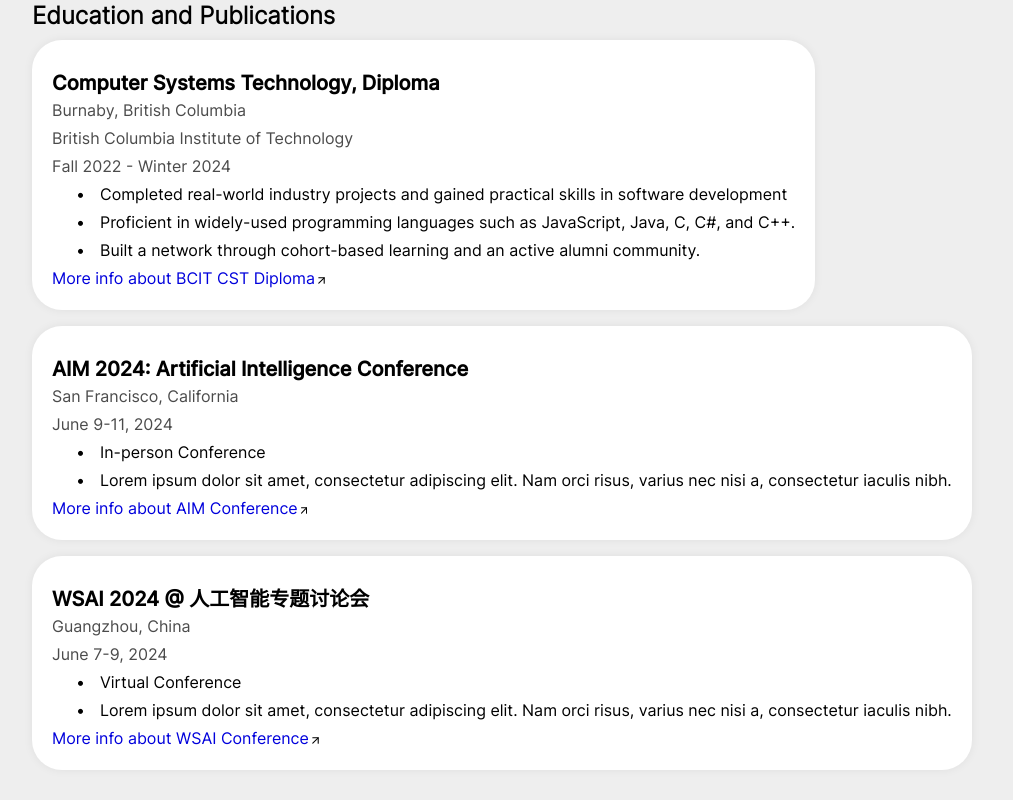
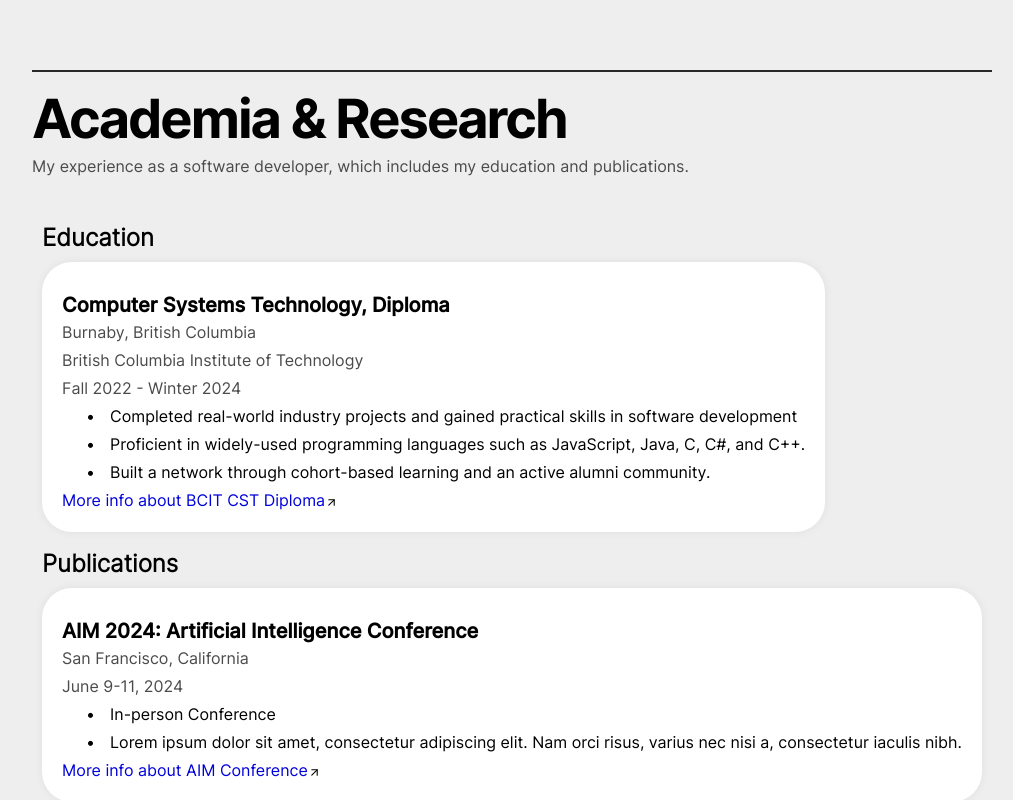
Before and after one commit to gathrean/my-portfolio, a React (Create React App) app: page / in a window 1280 px wide. Shown: the part 2080-2880 px from the top of the page, without its empty margins (32-1045 px from the left). Built offline with nearby package versions, Linux system fonts and the light colour scheme.

Commit message:
Moved education and publications to ACADEMIA

```diff
--- a/src/pages/LandingPage/Sections/ABOUT/ABOUT.jsx
+++ b/src/pages/LandingPage/Sections/ABOUT/ABOUT.jsx
@@ -8,7 +8,7 @@ import './ABOUT.css';
 import ArrowRightIcon from '../../../../components/ArrowRight/ArrowRightBlack';
 
 // Data
-import aboutTexts from '../../Texts.json';
+import Texts from '../../Texts.json';
 
 export function ABOUT() {
   return (
@@ -36,59 +36,9 @@ export function ABOUT() {
 
             <br />
             <h4>Skills and Technologies</h4>
-            <div className="about-cards">{aboutTexts.skillsAndTechnologies}</div>
+            <div className="about-cards">{Texts.skillsAndTechnologies}</div>
 
             <br />
-            <h4>Education and Publications</h4>
-
-            <div className="about-cards">
-              <h5>{aboutTexts.bcit.diploma}</h5>
-              <p>{aboutTexts.bcit.location}</p>
-              <p>{aboutTexts.bcit.school}</p>
-              <p>{aboutTexts.bcit.duration}</p>
-              <ul>
-                <li>{aboutTexts.bcit.desc1}</li>
-                <li>{aboutTexts.bcit.desc2}</li>
-                <li>{aboutTexts.bcit.desc3}</li>
-              </ul>
-              <div className="small-link-container">
-                <a className="external-link small-link" href="https://www.bcit.ca/programs/computer-systems-technology-diploma-full-time-5500dipma/">
-                  More info about BCIT CST Diploma
-                  <ArrowRightIcon />
-                </a>
-              </div>
-            </div>
-
-            <div className="about-cards">
-              <h5>{aboutTexts.aim.name}</h5>
-              <p>{aboutTexts.aim.location}</p>
-              <p>{aboutTexts.aim.date} </p>
-              <ul>
-                <li>{aboutTexts.aim.type}</li>
-                <li>{aboutTexts.aim.description}</li>
-              </ul>
-              <div className="small-link-container">
-                <a className="external-link small-link" href="https://artificialintelligence-conference.com/">
-                  More info about AIM Conference
-                  <ArrowRightIcon />
-                </a>
-              </div>
-            </div>
-
-            <div className="about-cards">
-              <h5>{aboutTexts.wsai.name}</h5>
-              <p>{aboutTexts.wsai.location}</p>
-              <p>{aboutTexts.wsai.date} </p>
-              <ul>
-                <li>{aboutTexts.wsai.type}</li>
-                <li>{aboutTexts.wsai.description}</li>
-              </ul>
-              <div className="small-link-container">
-                <a className="external-link small-link" href="https://wsai.org/">
-                  More info about WSAI Conference<ArrowRightIcon />
-                </a>
-              </div>
-            </div>
 
           </div>
         </div>
--- a/src/pages/LandingPage/Sections/ACADEMIA/ACADEMIA.jsx
+++ b/src/pages/LandingPage/Sections/ACADEMIA/ACADEMIA.jsx
@@ -1,13 +1,83 @@
 import React from 'react';
 
+// Styles
 import './ACADEMIA.css';
+import '../ABOUT/ABOUT.css';
+
+// Components
+import ArrowRightIcon from '../../../../components/ArrowRight/ArrowRightBlack';
+
+// Data
+import Texts from '../../Texts.json';
 
 export function ACADEMIA() {
     return (
         <div className="section-container">
+
             <hr />
             <h1>Academia & Research</h1>
             <p>My experience as a software developer, which includes my education and publications.</p>
+            <div className="section-container-child">
+
+                <div className="about-me-container">
+
+                    <div className="about-cards-container">
+
+                        <h4>Education</h4>
+
+                        <div className="about-cards">
+                            <h5>{Texts.bcit.diploma}</h5>
+                            <p>{Texts.bcit.location}</p>
+                            <p>{Texts.bcit.school}</p>
+                            <p>{Texts.bcit.duration}</p>
+                            <ul>
+                                <li>{Texts.bcit.desc1}</li>
+                                <li>{Texts.bcit.desc2}</li>
+                                <li>{Texts.bcit.desc3}</li>
+                            </ul>
+                            <div className="small-link-container">
+                                <a className="external-link small-link" href="https://www.bcit.ca/programs/computer-systems-technology-diploma-full-time-5500dipma/">
+                                    More info about BCIT CST Diploma
+                                    <ArrowRightIcon />
+                                </a>
+                            </div>
+                        </div>
+
+                        <h4>Publications</h4>
+
+                        <div className="about-cards">
+                            <h5>{Texts.aim.name}</h5>
+                            <p>{Texts.aim.location}</p>
+                            <p>{Texts.aim.date} </p>
+                            <ul>
+                                <li>{Texts.aim.type}</li>
+                                <li>{Texts.aim.description}</li>
+                            </ul>
+                            <div className="small-link-container">
+                                <a className="external-link small-link" href="https://artificialintelligence-conference.com/">
+                                    More info about AIM Conference
+                                    <ArrowRightIcon />
+                                </a>
+                            </div>
+                        </div>
+
+                        <div className="about-cards">
+                            <h5>{Texts.wsai.name}</h5>
+                            <p>{Texts.wsai.location}</p>
+                            <p>{Texts.wsai.date} </p>
+                            <ul>
+                                <li>{Texts.wsai.type}</li>
+                                <li>{Texts.wsai.description}</li>
+                            </ul>
+                            <div className="small-link-container">
+                                <a className="external-link small-link" href="https://wsai.org/">
+                                    More info about WSAI Conference<ArrowRightIcon />
+                                </a>
+                            </div>
+                        </div>
+                    </div>
+                </div>
+            </div>
         </div>
     );
 }
```
